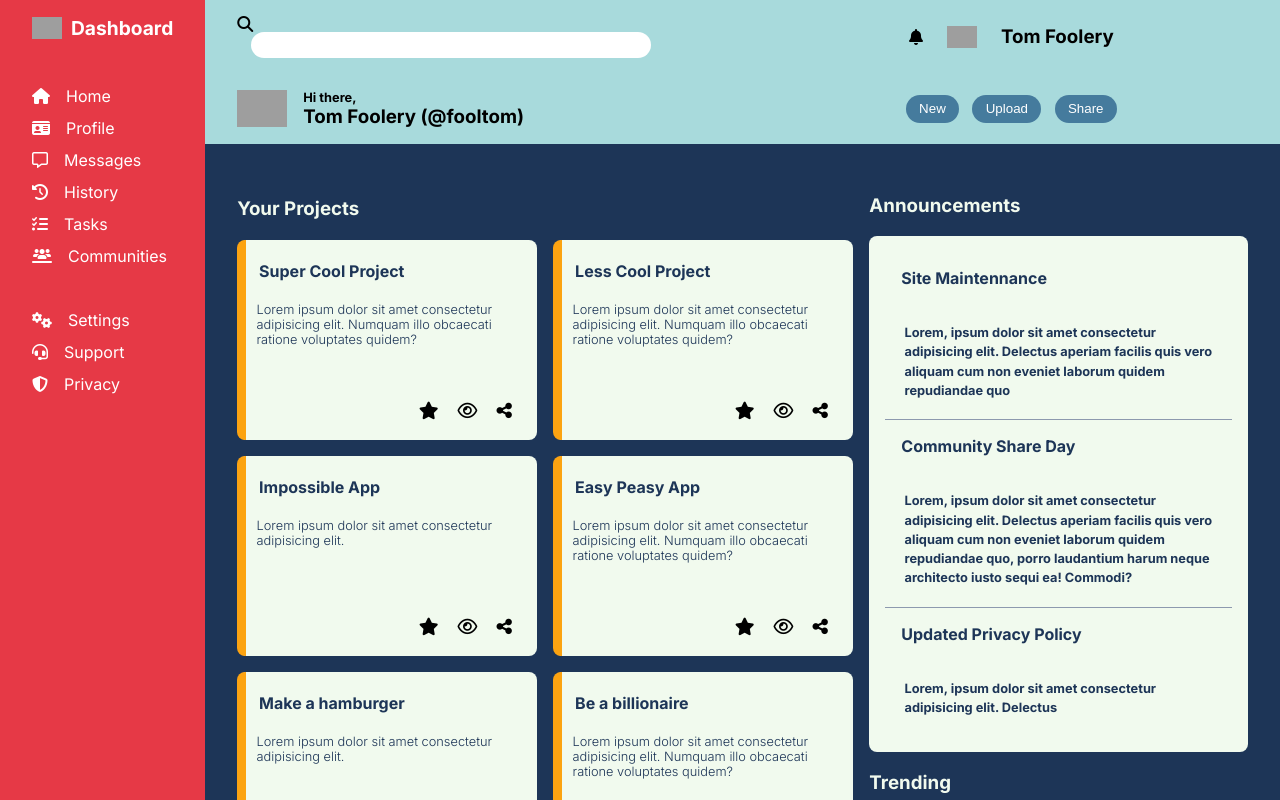
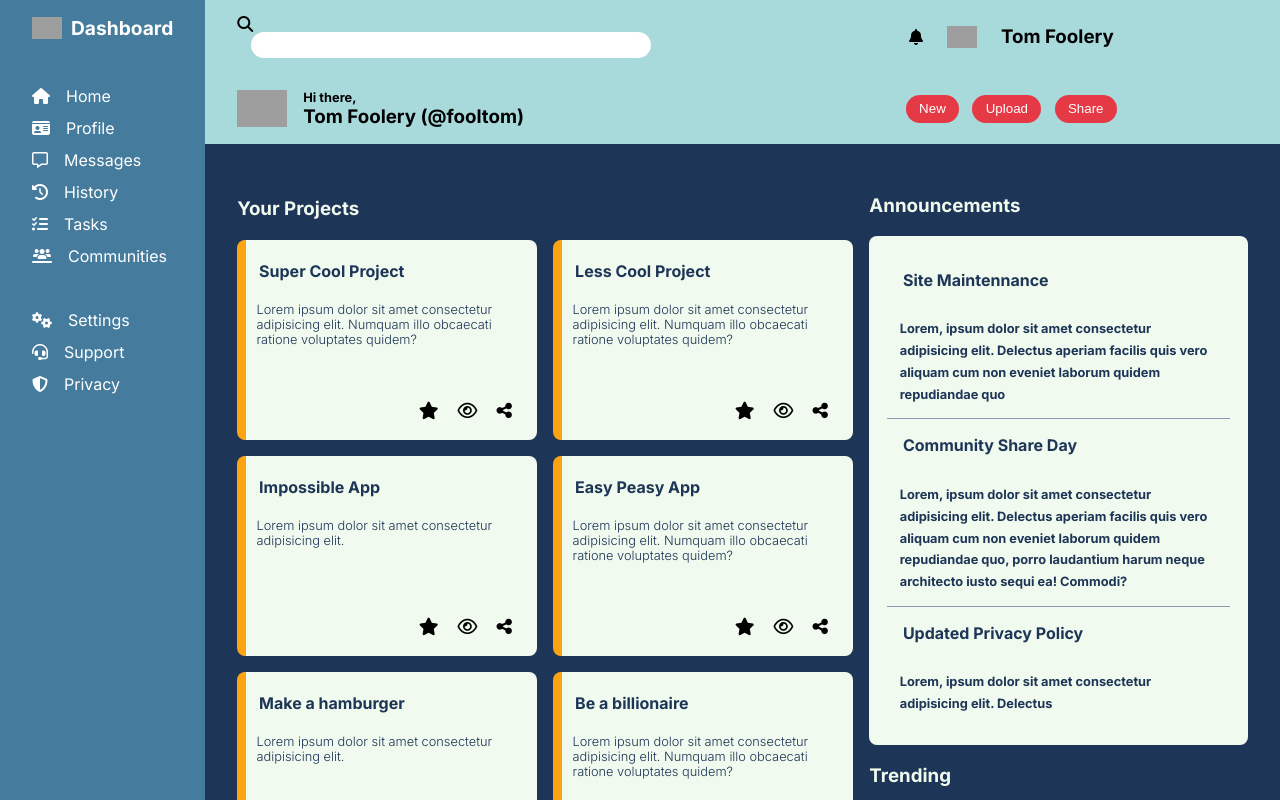
Before and after one commit to kebin20/admin-dashboard-new, a React (Create React App) app: page / in a window 1280 px wide. Shown: the top 800 px of the page. Built offline with nearby package versions, Linux system fonts and the light colour scheme; grey boxes are pictures that could not be loaded.

Commit message:
Changed colours, fixed up alignment

```diff
--- a/components/Header.css
+++ b/components/Header.css
@@ -77,6 +77,7 @@ input.search-box {
   margin: 0.5em;
   border-radius: 15px;
   border: none;
-  background-color: #457b9d;
+  /* background-color: #457b9d; */
+  background-color: #e63946;
   color: white;
 }
--- a/components/Main/Main.css
+++ b/components/Main/Main.css
@@ -67,7 +67,7 @@
 }
 
 .container {
-  padding: 1em;
+  padding: 1.1em;
 }
 
 .announcement-card {
@@ -77,8 +77,8 @@
 }
 
 .container > p {
-  padding: 1.5em;
-  line-height: 1.5;
+  padding: 1em;
+  line-height: 1.7;
   display: block;
 }
 
--- a/components/Sidebar.css
+++ b/components/Sidebar.css
@@ -2,7 +2,8 @@
   grid-area: sidebar;
   display: flex;
   flex-direction: column;
-  background-color: #e63946;
+  /* background-color: #e63946; */
+  background-color: #457b9d;
   color: white;
   padding-left: 2em;
   padding-right: 2em;
```
